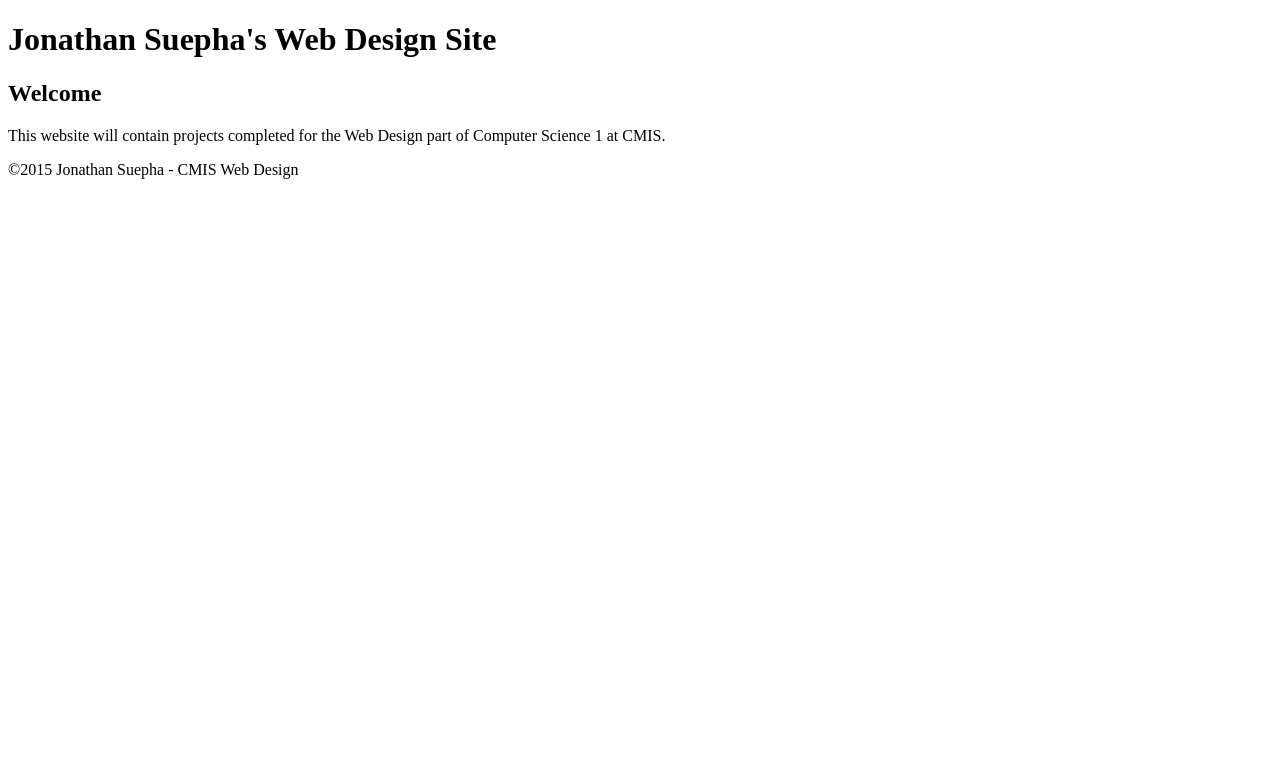
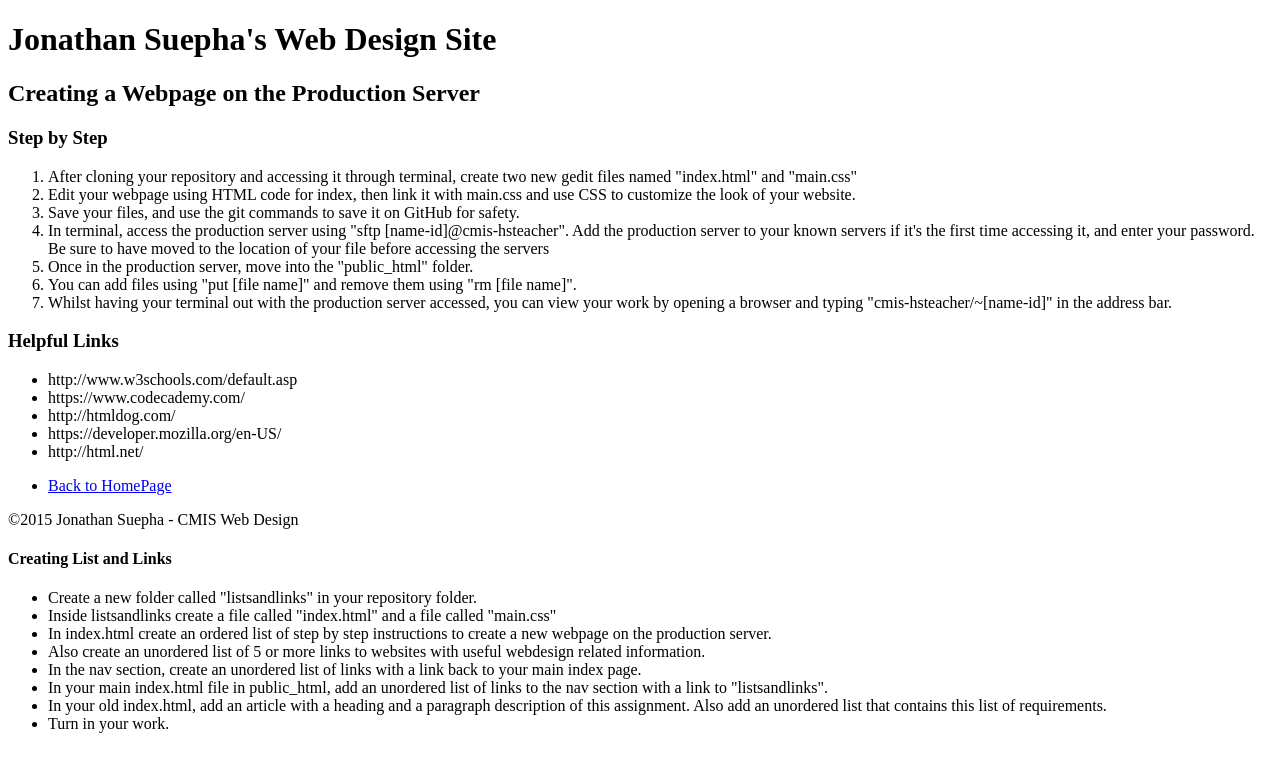
Before and after one commit to jonathan1929-cmis/jonathan1929-cmis-wd, a plain HTML site: page listandlinks/index.html in a window 1280 px wide. Drawn offline with Linux system fonts and the light colour scheme.

Commit message:
finished assignment

```diff
--- a/listandlinks/index.html
+++ b/listandlinks/index.html
@@ -13,16 +13,94 @@
 		</h1>
 		<header>
 		<h2>
-			Welcome
+			Creating a Webpage on the Production Server
 		</h2>
 		</header>
 		<p>
-			This website will contain projects completed for the Web Design part of Computer Science 1 at CMIS.
+			<h3>
+				Step by Step
+			</h3>
+				<ol>
+					<li>
+					After cloning your repository and accessing it through terminal, create two new gedit files named "index.html" and "main.css"
+					</li>
+					<li>
+					Edit your webpage using HTML code for index, then link it with main.css and use CSS to customize the look of your website.
+					</li>
+					<li>
+					Save your files, and use the git commands to save it on GitHub for safety.
+					</li>
+					<li>
+					In terminal, access the production server using "sftp [name-id]@cmis-hsteacher". Add the production server to your known servers if it's the first time accessing it, and enter your password. Be sure to have moved to the location of your file before accessing the servers
+					</li>
+					<li>
+					Once in the production server, move into the "public_html" folder.
+					</li>
+					<li>
+					You can add files using "put [file name]" and remove them using "rm [file name]".
+					</li>
+					<li>
+					Whilst having your terminal out with the production server accessed, you can view your work by opening a browser and typing "cmis-hsteacher/~[name-id]" in the address bar.
+					</li>
+				</ol>
+			<h3>
+				Helpful Links
+			</h3>
+				<ul>
+					<li>
+						http://www.w3schools.com/default.asp
+					</li>
+					<li>
+						https://www.codecademy.com/
+					</li>
+					<li>
+						http://htmldog.com/
+					</li>
+					<li>
+						https://developer.mozilla.org/en-US/
+					</li>
+					<li>
+						http://html.net/
+					</li>
+				</ul>
 		</p>
 		<nav>
+			<ul>
+				<li>
+					<a href="..">Back to HomePage</a>
+				</li>
+			</ul>
 		</nav>
 		<footer>
 			©2015 Jonathan Suepha - CMIS Web Design
+			<h4>
+				Creating List and Links
+			</h4>
+			<ul>
+				<li>
+					Create a new folder called "listsandlinks" in your repository folder.
+				</li>
+				<li>
+					Inside listsandlinks create a file called "index.html" and a file called "main.css"
+				</li>
+				<li>
+					In index.html create an ordered list of step by step instructions to create a new webpage on the production server.
+				</li>
+				<li>
+					Also create an unordered list of 5 or more links to websites with useful webdesign related information.
+				</li>
+				<li>
+					In the nav section, create an unordered list of links with a link back to your main index page.
+				</li>
+				<li>
+					In your main index.html file in public_html, add an unordered list of links to the nav section with a link to "listsandlinks".
+				</li>
+				<li>
+					In your old index.html, add an article with a heading and a paragraph description of this assignment. Also add an unordered list that contains this list of requirements.
+				</li>
+				<li>
+					Turn in your work.
+				</li>
 		</footer>
 	</body>
 </html>
```
